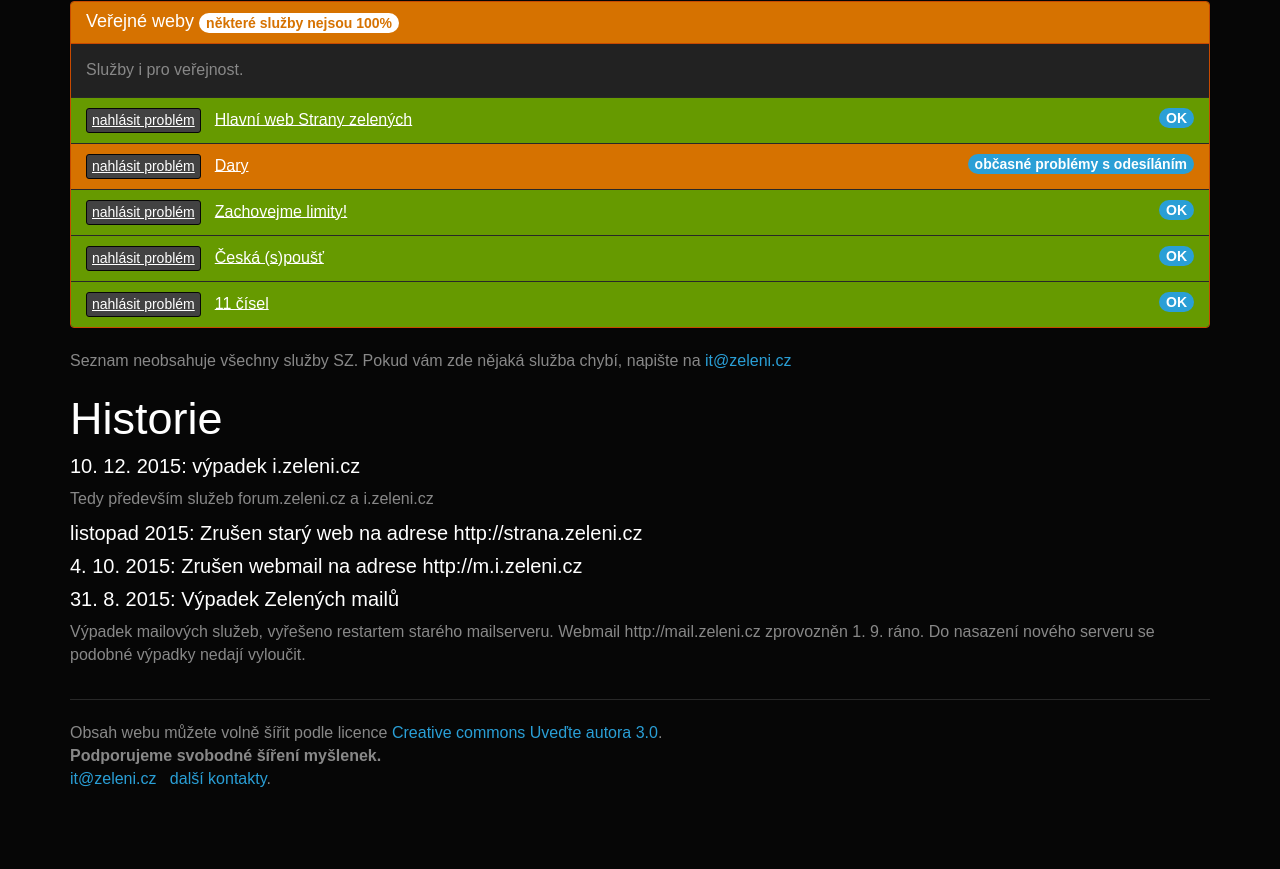
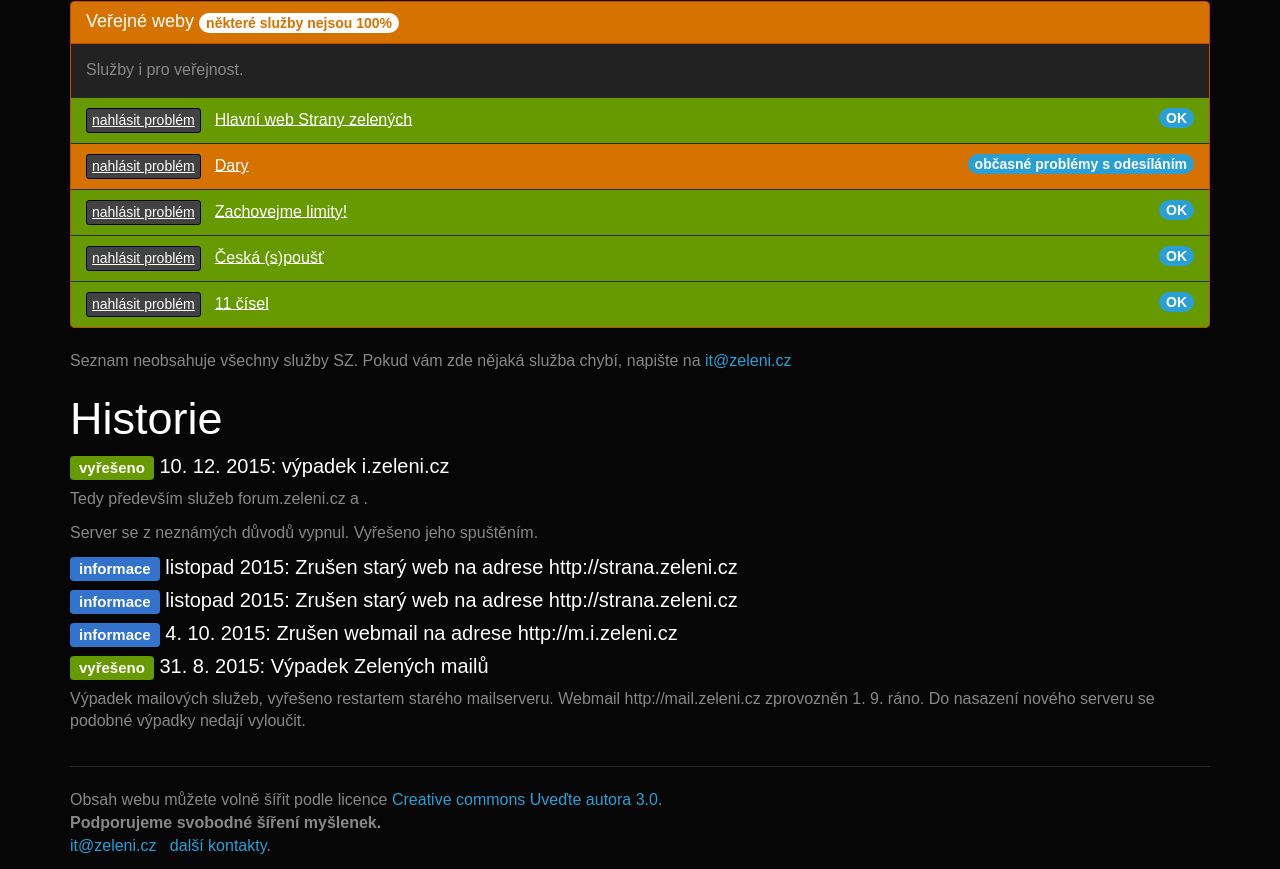
Before and after one commit to stranazelenych/stranazelenych.github.com, a plain HTML site: page index.html in a window 1280 px wide. Shown: the part 1334-2203 px from the top of the page. Before the commit the page ends 2136 px from the top, so only its background shows below. Drawn offline with Linux system fonts and the light colour scheme.

Commit message:
aktualizace stavu pridani labelu k udalostem

```diff
--- a/index.html
+++ b/index.html
@@ -81,14 +81,17 @@
 
                     <h2>Historie</h2>
                     <!-- Investigating   Identified   Monitoring   Resolved -->
-                    <h5>10.&nbsp;12. 2015: výpadek i.zeleni.cz</h5>
-                    <p>Tedy především služeb forum.zeleni.cz a i.zeleni.cz</p>
+                    <h5 id="incident0005"><span class="label label-success">vyřešeno</span> 10.&nbsp;12. 2015: výpadek i.zeleni.cz</h5>
+                    <p>Tedy především služeb forum.zeleni.cz a <i class="zeleni cz"></i>.</p>
+                    <p>Server se z neznámých důvodů vypnul. Vyřešeno jeho spuštěním.</p>
 
-                    <h5>listopad 2015: Zrušen starý web na adrese http://strana.zeleni.cz</h5>
+                    <h5 id="incident0004"><span class="label label-info">informace</span> listopad 2015: Zrušen starý web na adrese http://strana.zeleni.cz</h5>
 
-                    <h5>4.&nbsp;10. 2015: Zrušen webmail na adrese http://m.i.zeleni.cz</h5>
+                    <h5 id="incident0003"><span class="label label-info">informace</span> listopad 2015: Zrušen starý web na adrese http://strana.zeleni.cz</h5>
 
-                    <h5>31.&nbsp;8. 2015: Výpadek Zelených mailů</h5>
+                    <h5 id="incident0002"><span class="label label-info">informace</span> 4.&nbsp;10. 2015: Zrušen webmail na adrese http://m.i.zeleni.cz</h5>
+
+                    <h5 id="incident0001"><span class="label label-success">vyřešeno</span> 31.&nbsp;8. 2015: Výpadek Zelených mailů</h5>
                     <p>Výpadek mailových služeb, vyřešeno restartem starého mailserveru. Webmail http://mail.zeleni.cz zprovozněn 1.&nbsp;9. ráno. Do nasazení nového serveru se podobné výpadky nedají vyloučit.</p>
                 </div>
             </div>
```
